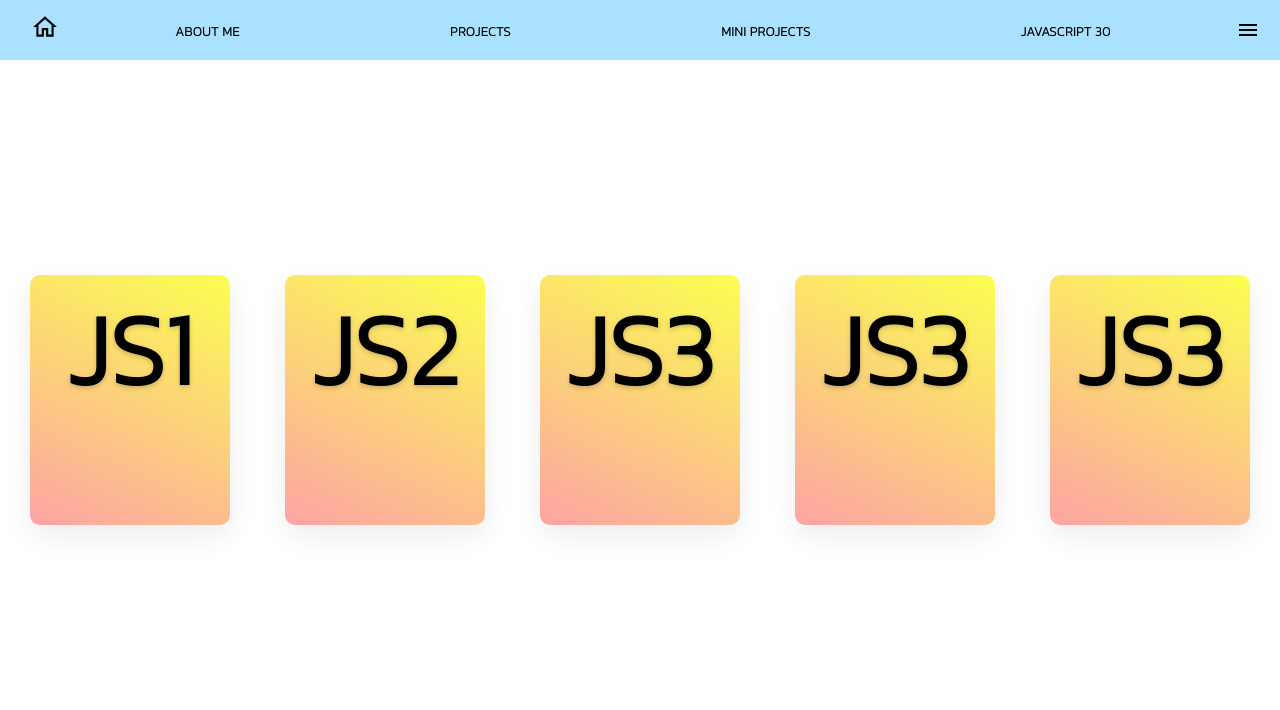
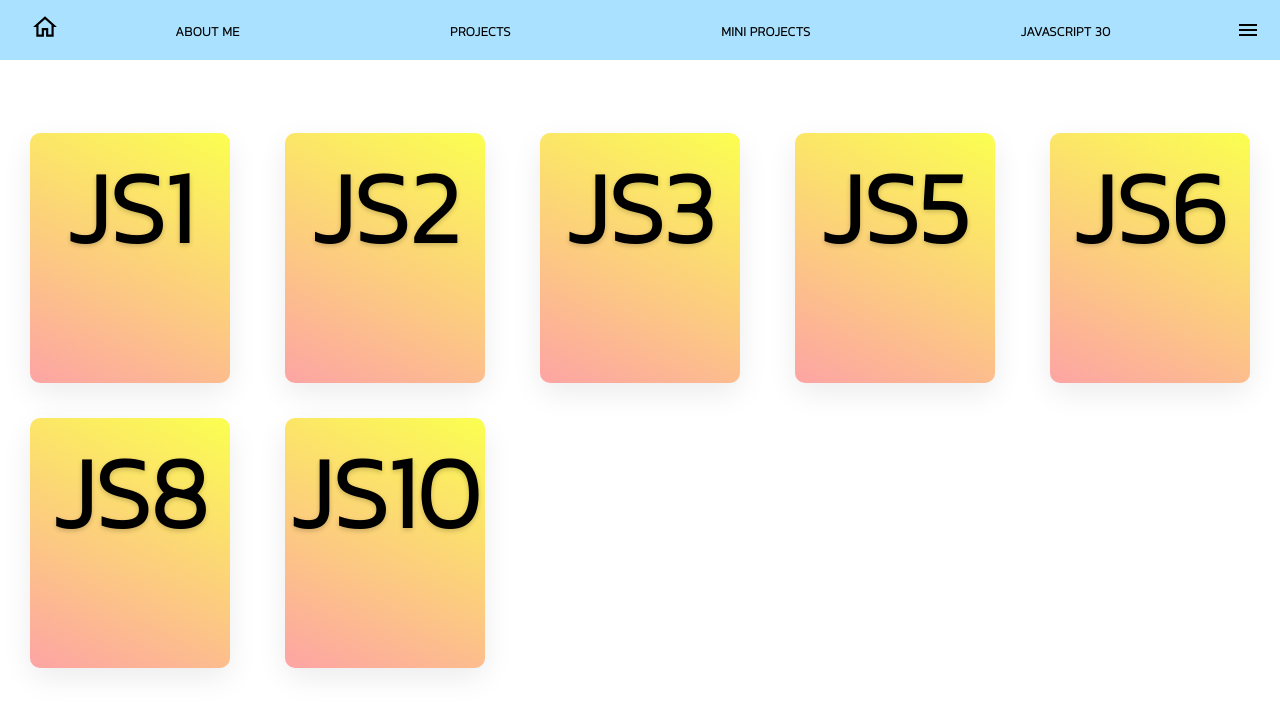
Before and after one commit to Netsujr/renato-react-portfolio, a React (Create React App) app: page /javascript30 in a window 1280 px wide. Shown: the top 710 px of the page. Built offline with nearby package versions, Linux system fonts and the light colour scheme.

Commit message:
added some more cards details

```diff
--- a/src/components/Javascript30.js
+++ b/src/components/Javascript30.js
@@ -31,7 +31,7 @@ function Js30() {
         <div class="face face1">
           <div class="content">
             <h2 class="card2">Clock</h2>
-            <p class="card2">Real-time clock made with javascript. Probably needs further styling</p>
+            <p class="card2">Real-time clock. Probably needs further styling</p>
             <ContactIcons>
               <a id='icons' href="https://github.com/Netsujr/JS2-Clock" target="_blank" rel="noreferrer">
                 <img src={GithubIcon} alt="Github" />
@@ -49,8 +49,16 @@ function Js30() {
       <Card>
         <div class="face face1">
           <div class="content">
-            <h2 class="card3">C#</h2>
-            <p class="card3">C# is a general-purpose, multi-paradigm programming language encompassing static typing, strong typing, lexically scoped and component-oriented programming disciplines.</p>
+            <h2 class="card3">CSS Variables</h2>
+            <p class="card3">Playing with variables within CSS</p>
+            <ContactIcons>
+              <a id='icons' href="https://github.com/Netsujr/JS3-CSS_Variables" target="_blank" rel="noreferrer">
+                <img src={GithubIcon} alt="Github" />
+              </a>
+              <a id='icons' href="https://netsujr.github.io/JS3-CSS_Variables/" target="_blank" rel="noreferrer">
+                <img src={website} alt="website" />
+              </a>
+            </ContactIcons>
           </div>
         </div>
         <div class="face face2">
@@ -60,23 +68,77 @@ function Js30() {
       <Card>
         <div class="face face1">
           <div class="content">
-            <h2 class="card3">C#</h2>
-            <p class="card3">C# is a general-purpose, multi-paradigm programming language encompassing static typing, strong typing, lexically scoped and component-oriented programming disciplines.</p>
+            <h2 class="card4">Flex Panels</h2>
+            <p class="card4">Where panels from this portfolio got inspiration!</p>
+            <ContactIcons>
+              <a id='icons' href="https://github.com/Netsujr/JS5-Flex_Panel_Gallery" target="_blank" rel="noreferrer">
+                <img src={GithubIcon} alt="Github" />
+              </a>
+              <a id='icons' href="https://netsujr.github.io/JS5-Flex_Panel_Gallery/" target="_blank" rel="noreferrer">
+                <img src={website} alt="website" />
+              </a>
+            </ContactIcons>
           </div>
         </div>
         <div class="face face2">
-          <h2>JS3</h2>
+          <h2>JS5</h2>
         </div>
       </Card>
       <Card>
         <div class="face face1">
           <div class="content">
-            <h2 class="card3">C#</h2>
-            <p class="card3">C# is a general-purpose, multi-paradigm programming language encompassing static typing, strong typing, lexically scoped and component-oriented programming disciplines.</p>
+            <h2 class="card5">Type Ahead</h2>
+            <p class="card5">Predictive text, hightlights and searches</p>
+            <ContactIcons>
+              <a id='icons' href="https://github.com/Netsujr/JS6-Type_Ahead" target="_blank" rel="noreferrer">
+                <img src={GithubIcon} alt="Github" />
+              </a>
+              <a id='icons' href="https://netsujr.github.io/JS6-Type_Ahead/" target="_blank" rel="noreferrer">
+                <img src={website} alt="website" />
+              </a>
+            </ContactIcons>
           </div>
         </div>
         <div class="face face2">
-          <h2>JS3</h2>
+          <h2>JS6</h2>
+        </div>
+      </Card>
+      <Card>
+        <div class="face face1">
+          <div class="content">
+            <h2 class="card5">HTML Canvas</h2>
+            <p class="card5">Draw to your heart's content</p>
+            <ContactIcons>
+              <a id='icons' href="https://github.com/Netsujr/JS8-HTML_Canvas" target="_blank" rel="noreferrer">
+                <img src={GithubIcon} alt="Github" />
+              </a>
+              <a id='icons' href="https://netsujr.github.io/JS8-HTML_Canvas/" target="_blank" rel="noreferrer">
+                <img src={website} alt="website" />
+              </a>
+            </ContactIcons>
+          </div>
+        </div>
+        <div class="face face2">
+          <h2>JS8</h2>
+        </div>
+      </Card>
+      <Card>
+        <div class="face face1">
+          <div class="content">
+            <h2 class="card5">CheckBoxes</h2>
+            <p class="card5">Hold Shift to select boxes in between two boxes.</p>
+            <ContactIcons>
+              <a id='icons' href="https://github.com/Netsujr/JS10-Checkboxes" target="_blank" rel="noreferrer">
+                <img src={GithubIcon} alt="Github" />
+              </a>
+              <a id='icons' href="https://netsujr.github.io/JS10-Checkboxes/" target="_blank" rel="noreferrer">
+                <img src={website} alt="website" />
+              </a>
+            </ContactIcons>
+          </div>
+        </div>
+        <div class="face face2">
+          <h2>JS10</h2>
         </div>
       </Card>
     </CardContainer>
@@ -107,6 +169,7 @@ const Card = styled.div`
     align-items: center;
 
   }
+
   .face {
     position: absolute;
     bottom: 0;
@@ -140,6 +203,18 @@ const Card = styled.div`
   }
 
   .card3 {
+    background-color: #fc00ff;
+    -webkit-background-clip: text;
+    -webkit-text-fill-color: transparent;
+  }
+
+  .card4 {
+    background-color: #fc00ff;
+    -webkit-background-clip: text;
+    -webkit-text-fill-color: transparent;
+  }
+
+  .card5 {
     background-color: #fc00ff;
     -webkit-background-clip: text;
     -webkit-text-fill-color: transparent;
```
